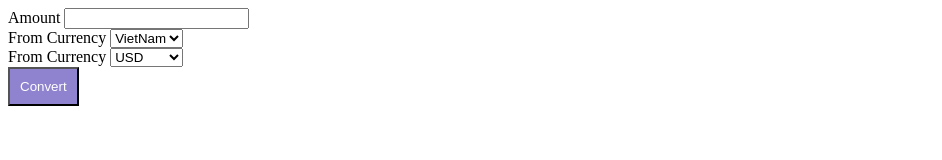
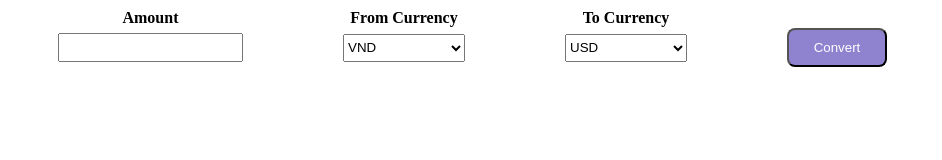
Before and after one commit to Just625/Gitproject, a plain HTML site: page Chuyendoitien/index.html in a window 1280 px wide. Shown: the whole page, without its empty margins (0-942 px from the left). Drawn offline with Linux system fonts and the light colour scheme.

Commit message:
Chuyen doi tien te again

```diff
--- a/Chuyendoitien/index.html
+++ b/Chuyendoitien/index.html
@@ -4,35 +4,56 @@
 		<title>Chuyển đổi tiền tệ</title>
 		<meta charset="utf-8"/>
 		<style>
-			.content-left{
-				width: 25%
+			table{
+				border-collapse:collapse;
 			}
 			button{
 				padding: 10px;
 				background-color:#8F82CF;
 				color:white;
 			}
+			.cot{
+				width: 122px;
+				height: 28px;
+			}
+			td{
+				padding:50px;
+			}
 		</style>
 	</head>
 	<body>
-		<form action="index.html" method="">
-			<div class="content-left">Amount
-			<input type="text" id ="money" name="money">
-			</div>
-			<div class="content-middle">From Currency
-				<select name="so-can-doi">
-					<option value="vnd">VietNam</option>
-					<option value="usd">USD</option>
-				</select>
-			</div>
-			<div class="content-right">From Currency
-				<select name="so-do-sang">
-					<option value="usd">USD</option>
-					<option value="vnd">VietNam</option>
-				</select>
-			</div>
-			<button type="button">Convert </button>
+		<form action="" method="">
+			<table>
+				<tr>
+					<th>Amount</th>
+					<th>From Currency</th>
+					<th>To Currency</th>
+					<th> </th>
+				</tr>
+				<tr>
+					<td style="padding-top:0px;padding-bottom:5px">
+						<input type="text" id ="money" style="height: 23px;">
+					</td>
+					<td style="padding-top:0px;padding-bottom:5px">
+						<select name="" class="cot" id="canDoi">
+							<option value="vnd">VND</option>
+							<option value="usd">USD</option>
+						</select>
+					</td>
+					<td style="padding-top:0px;padding-bottom:5px">
+						<select name="" class="cot" id="doiSang">
+							<option value="usd">USD</option>
+							<option value="vnd">VND</option>
+						</select>
+					</td>
+					<td style="padding-top:0px;padding-bottom:5px">
+						<button id="btn" type="button" style="width:100px;border-radius:8px;">Convert </button>
+					</td>
+				</tr>
+			</table>
 		</form>
-		<script src="index.js"> </script>
+		<div id="showResult" style="color:#0611FF"> </div>
 	</body>
 </html>
+<script src="index.js"> </script>
+<!--Để cuối, để hiện phần tử HTML trước nếu JS có bị lỗi (tăng trải nghiệm người dùng) -->
```
Also changed, not shown: Chuyendoitien/tst.html (deleted, +0 -59 lines).
